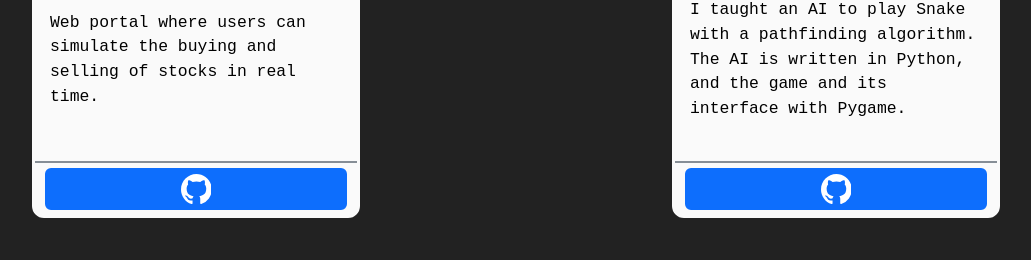
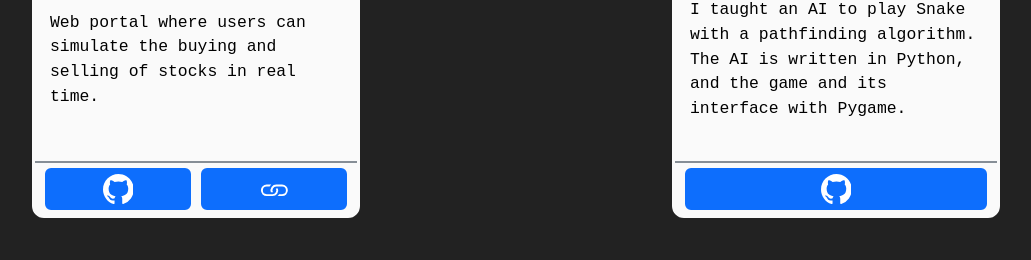
Before and after one commit to gabbrousset/gabbrousset.github.io, a plain HTML site: page projects/index.html in a window 1280 px wide. Shown: the part 1253-1513 px from the top of the page, without its empty margins (124-1155 px from the left). Drawn offline with nearby package versions, Linux system fonts and the light colour scheme.

Commit message:
link to finance-sim subdomain

```diff
--- a/projects/index.html
+++ b/projects/index.html
@@ -199,6 +199,18 @@
                             </svg>
                         </div>
                     </a>
+                    <a href='https://finance.gabbrousset.dev/' class='project-link' target='_blank'>
+                        <div class='svg-link-container'>
+                            <svg class='svg-link' xmlns='https://www.w3.org/2000/svg' viewBox='0 0 16 16'
+                                aria-labelledby='finance-link-title'>
+                                <title id='finance-link-title'>Link</title>
+                                <path
+                                    d='M6.354 5.5H4a3 3 0 0 0 0 6h3a3 3 0 0 0 2.83-4H9c-.086 0-.17.01-.25.031A2 2 0 0 1 7 10.5H4a2 2 0 1 1 0-4h1.535c.218-.376.495-.714.82-1z' />
+                                <path
+                                    d='M9 5.5a3 3 0 0 0-2.83 4h1.098A2 2 0 0 1 9 6.5h3a2 2 0 1 1 0 4h-1.535a4.02 4.02 0 0 1-.82 1H12a3 3 0 1 0 0-6H9z' />
+                            </svg>
+                        </div>
+                    </a>
                 </div>
             </div>
             <div class='project-card'>
```
